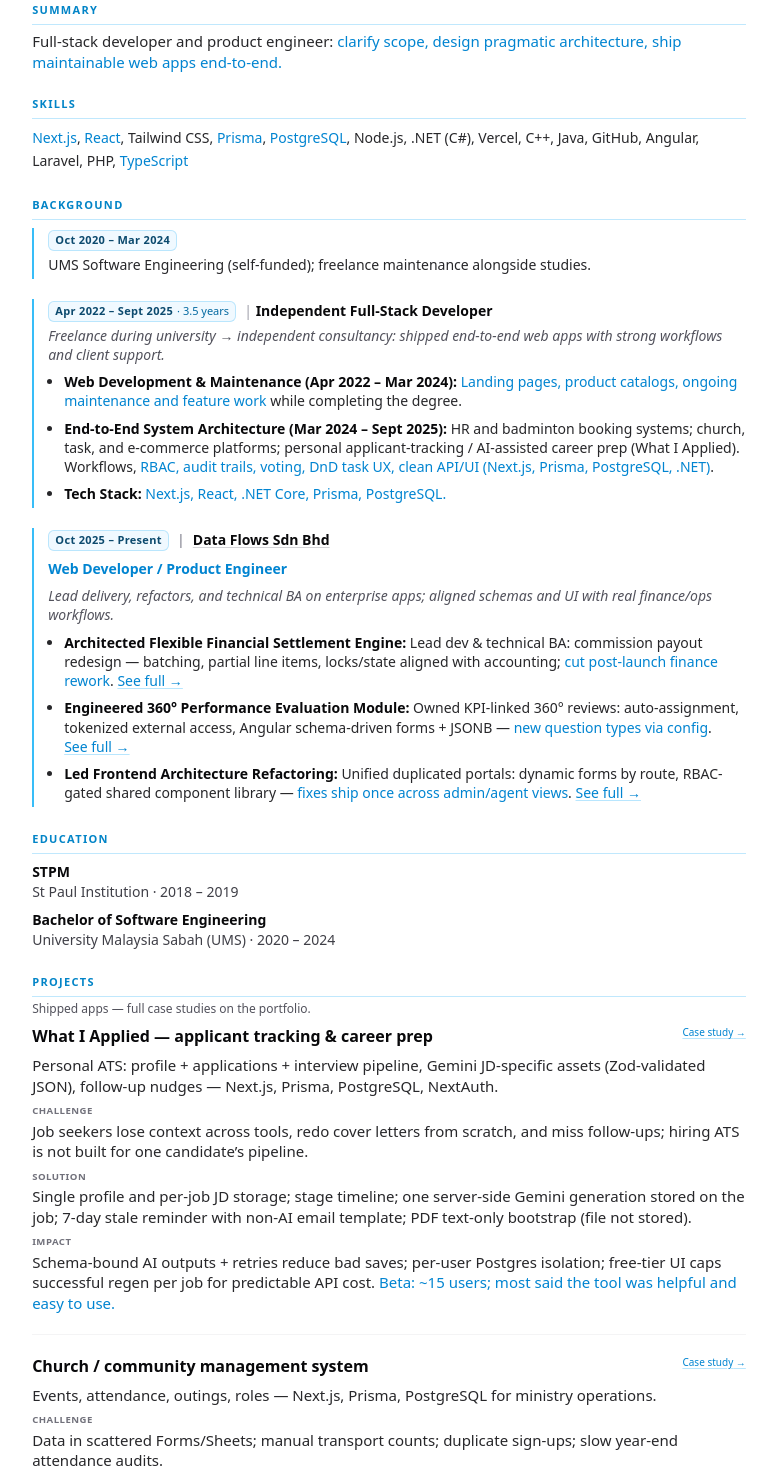
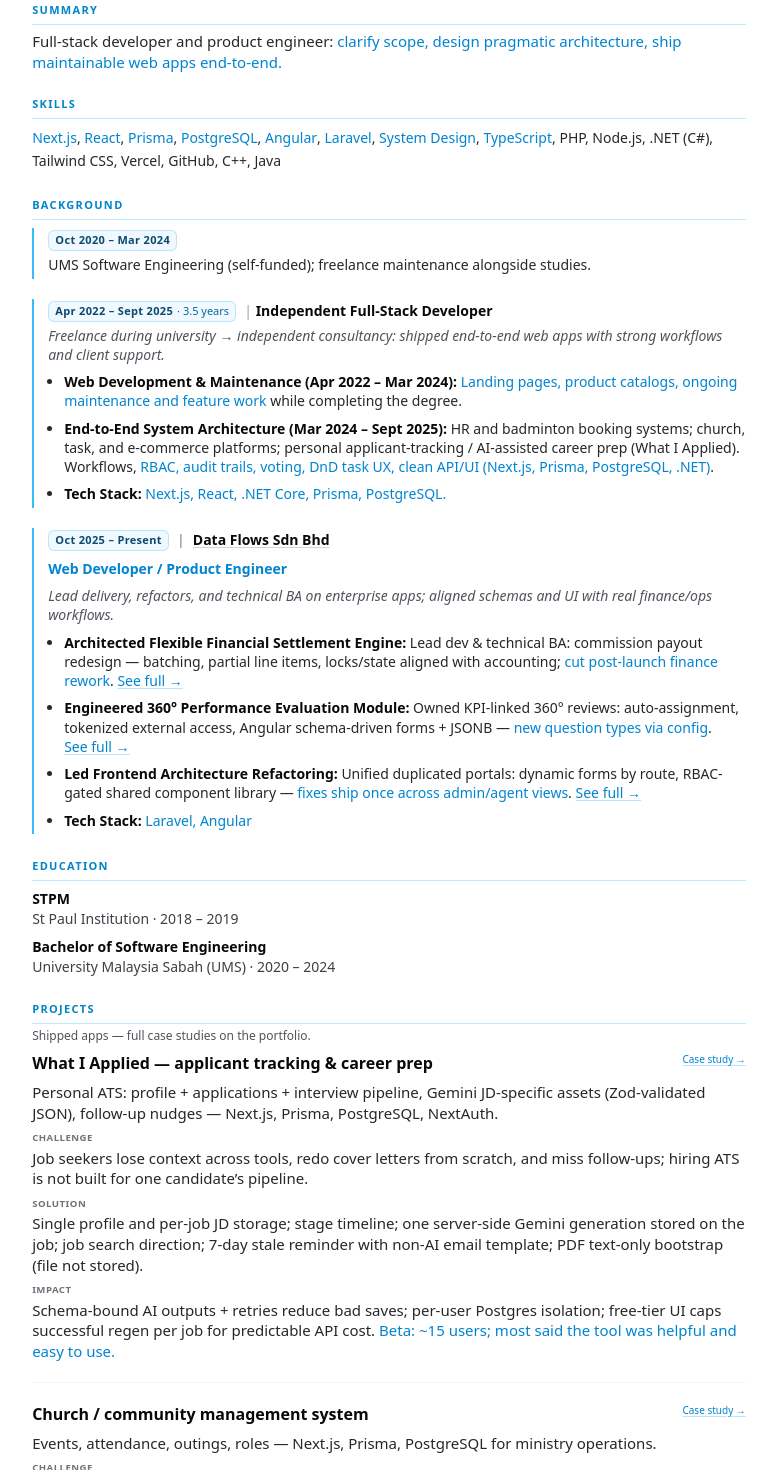
Before and after one commit to nicholas053/nicholas-portfolio, a Next.js app: page /resume in a window 1280 px wide. Shown: the part 320-1790 px from the top of the page, without its empty margins (251-1028 px from the left). Built offline with nearby package versions, Linux system fonts and the light colour scheme; no server answers.

Commit message:
Fine tune resume

```diff
--- a/src/content/content.ts
+++ b/src/content/content.ts
@@ -145,6 +145,11 @@
         technicalNotePath: "/notes/frontend-architecture-refactoring",
         resumeAccentPhrase: "fixes ship once across admin/agent views",
       },
+      {
+        label: "Tech Stack:",
+        body: "Laravel, Angular",
+        resumeAccentPhrase: "Laravel, Angular",
+      },
     ],
     body: "At Data Flows Sdn Bhd: led settlement-engine discovery and delivery, owned a KPI-linked 360° review module, and drove frontend architecture unification across enterprise apps.",
     resumeBody:
@@ -156,19 +161,20 @@
 export const TECH_STACK_ITEMS = [
   { id: "next", label: "Next.js" },
   { id: "react", label: "React" },
-  { id: "tailwind", label: "Tailwind CSS" },
   { id: "prisma", label: "Prisma" },
   { id: "postgresql", label: "PostgreSQL" },
+  { id: "angular", label: "Angular" },
+  { id: "laravel", label: "Laravel" },
+  { id: "system-design", label: "System Design" },
+  { id: "typescript", label: "TypeScript" },
+  { id: "php", label: "PHP" },
   { id: "nodejs", label: "Node.js" },
   { id: "dotnet", label: ".NET (C#)" },
+  { id: "tailwind", label: "Tailwind CSS" },
   { id: "vercel", label: "Vercel" },
+  { id: "github", label: "GitHub" },
   { id: "cpp", label: "C++" },
   { id: "java", label: "Java" },
-  { id: "github", label: "GitHub" },
-  { id: "angular", label: "Angular" },
-  { id: "laravel", label: "Laravel" },
-  { id: "php", label: "PHP" },
-  { id: "typescript", label: "TypeScript" },
 ] as const
 
 /** Comma-separated for resume / ATS-friendly plain text (same order as `TECH_STACK_ITEMS`). */
@@ -177,7 +183,7 @@
 export type TechStackId = (typeof TECH_STACK_ITEMS)[number]["id"]
 
 /** Emphasized on resume/PDF skills line (core stack). */
-export const RESUME_SKILL_ACCENT_IDS = new Set<TechStackId>(["next", "react", "typescript", "prisma", "postgresql"])
+export const RESUME_SKILL_ACCENT_IDS = new Set<TechStackId>(["next", "react", "typescript", "prisma", "postgresql", "angular", "laravel", "system-design"])
 
 export const LOKATECH = {
   label: "LokaTech",
@@ -209,7 +215,7 @@
     challenge:
       "Job seekers lose context across tools, redo cover letters from scratch, and miss follow-ups; hiring ATS is not built for one candidate’s pipeline.",
     solution:
-      "Single profile and per-job JD storage; stage timeline; one server-side Gemini generation stored on the job; 7-day stale reminder with non-AI email template; PDF text-only bootstrap (file not stored).",
+      "Single profile and per-job JD storage; stage timeline; one server-side Gemini generation stored on the job; job search direction; 7-day stale reminder with non-AI email template; PDF text-only bootstrap (file not stored).",
     impact:
       "Schema-bound AI outputs + retries reduce bad saves; per-user Postgres isolation; free-tier UI caps successful regen per job for predictable API cost. Beta: ~15 users; most said the tool was helpful and easy to use.",
     impactAccentPhrase: "Beta: ~15 users; most said the tool was helpful and easy to use.",
```
